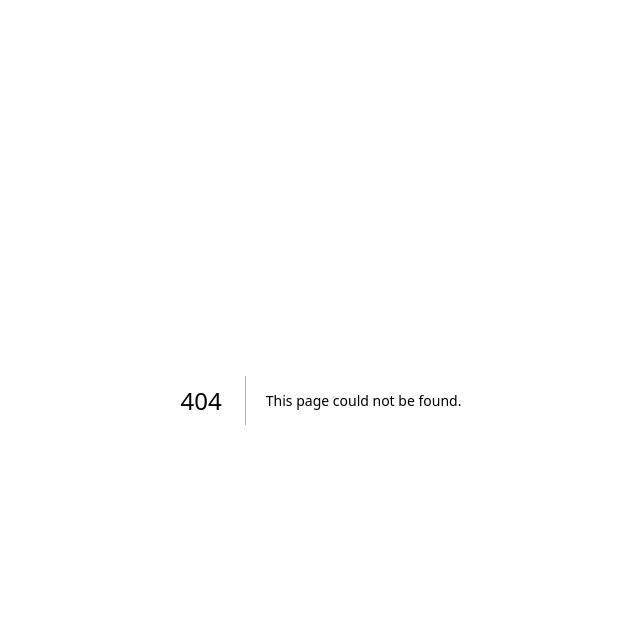
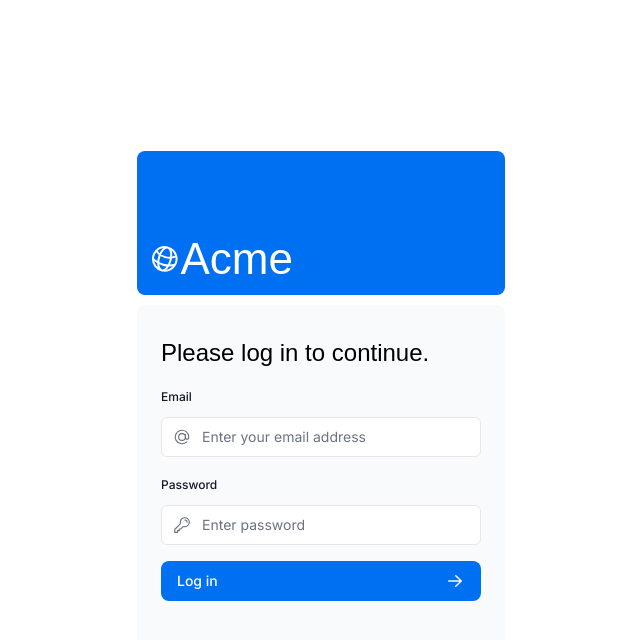
Before and after one commit to vickbk/nextjs-dashboard, a Next.js app: page /login in a window 1280 px wide. Before the commit this address had no page. Shown: the top 640 px of the page, without its empty margins (319-959 px from the left). Built offline with nearby package versions, Linux system fonts and the light colour scheme; a web font is replaced by a local one.

Commit message:
adding loggin logic

```diff
--- a/app/lib/actions.ts
+++ b/app/lib/actions.ts
@@ -1,5 +1,7 @@
 "use server";
 
+import { signIn } from "@/auth";
+import { AuthError } from "next-auth";
 import { revalidatePath } from "next/cache";
 import { redirect } from "next/navigation";
 import postgres from "postgres";
@@ -101,3 +103,19 @@
   }
   revalidatePath("/dashboard/invoices");
 }
+
+export async function authenticate(_: unknown, formData: FormData) {
+  try {
+    await signIn("credentials", formData);
+  } catch (error) {
+    if (error instanceof AuthError) {
+      switch (error.type) {
+        case "CredentialsSignin":
+          return "Invalid credentials.";
+        default:
+          return "Something went wrong.";
+      }
+    }
+    throw error;
+  }
+}
--- /dev/null
+++ b/app/login/page.tsx
@@ -0,0 +1,20 @@
+import AcmeLogo from "@/app/ui/acme-logo";
+import LoginForm from "@/app/ui/login-form";
+import { Suspense, useActionState } from "react";
+
+export default function LoginPage() {
+  return (
+    <main className="flex items-center justify-center md:h-screen">
+      <div className="relative mx-auto flex w-full max-w-[400px] flex-col space-y-2.5 p-4">
+        <div className="flex h-20 w-full items-end rounded-lg bg-blue-500 p-3 md:h-36">
+          <div className="w-32 text-white md:w-36">
+            <AcmeLogo />
+          </div>
+        </div>
+        <Suspense>
+          <LoginForm />
+        </Suspense>
+      </div>
+    </main>
+  );
+}
--- a/app/ui/login-form.tsx
+++ b/app/ui/login-form.tsx
@@ -1,15 +1,25 @@
-import { lusitana } from '@/app/ui/fonts';
+"use client";
+import { lusitana } from "@/app/ui/fonts";
 import {
   AtSymbolIcon,
   KeyIcon,
   ExclamationCircleIcon,
-} from '@heroicons/react/24/outline';
-import { ArrowRightIcon } from '@heroicons/react/20/solid';
-import { Button } from './button';
+} from "@heroicons/react/24/outline";
+import { ArrowRightIcon } from "@heroicons/react/20/solid";
+import { Button } from "./button";
+import { useActionState } from "react";
+import { authenticate } from "../lib/actions";
+import { useSearchParams } from "next/navigation";
 
 export default function LoginForm() {
+  const searchParams = useSearchParams();
+  const callbackUrl = searchParams.get("callbackUrl") || "/dashboard";
+  const [errorMessage, formAction, isPending] = useActionState(
+    authenticate,
+    null
+  );
   return (
-    <form className="space-y-3">
+    <form className="space-y-3" action={formAction}>
       <div className="flex-1 rounded-lg bg-gray-50 px-6 pb-4 pt-8">
         <h1 className={`${lusitana.className} mb-3 text-2xl`}>
           Please log in to continue.
@@ -55,11 +65,17 @@
             </div>
           </div>
         </div>
-        <Button className="mt-4 w-full">
+        <input type="hidden" name="redirectTo" value={callbackUrl} />
+        <Button className="mt-4 w-full" aria-disabled={isPending}>
           Log in <ArrowRightIcon className="ml-auto h-5 w-5 text-gray-50" />
         </Button>
         <div className="flex h-8 items-end space-x-1">
-          {/* Add form errors here */}
+          {errorMessage && (
+            <>
+              <ExclamationCircleIcon className="h-5 w-5 text-red-500" />
+              <p className="text-sm text-red-500">{errorMessage}</p>
+            </>
+          )}
         </div>
       </div>
     </form>
--- /dev/null
+++ b/auth.config.ts
@@ -0,0 +1,21 @@
+import type { NextAuthConfig } from "next-auth";
+
+export const authConfig = {
+  pages: {
+    signIn: "/login",
+  },
+  callbacks: {
+    authorized({ auth, request: { nextUrl } }) {
+      const isLoggedIn = !!auth?.user;
+      const isOnDashboard = nextUrl.pathname.startsWith("/dashboard");
+      if (isOnDashboard) {
+        if (isLoggedIn) return true;
+        return false; // Redirect unauthenticated users to login page
+      } else if (isLoggedIn) {
+        return Response.redirect(new URL("/dashboard", nextUrl));
+      }
+      return true;
+    },
+  },
+  providers: [],
+} satisfies NextAuthConfig;
--- /dev/null
+++ b/auth.ts
@@ -0,0 +1,43 @@
+import NextAuth from "next-auth";
+import { authConfig } from "./auth.config";
+import Credentials from "next-auth/providers/credentials";
+import z from "zod";
+import postgres from "postgres";
+import bcrypt from "bcryptjs";
+import { User } from "./app/lib/definitions";
+
+const sql = postgres(process.env.POSTGRES_URL!, { ssl: "require" });
+
+async function getUser(email: string): Promise<User | undefined> {
+  try {
+    const user = await sql<User[]>`SELECT * FROM users WHERE email=${email}`;
+    return user[0];
+  } catch (error) {
+    console.error("Failed to fetch user:", error);
+    throw new Error("Failed to fetch user.");
+  }
+}
+
+export const { auth, signIn, signOut } = NextAuth({
+  ...authConfig,
+  providers: [
+    Credentials({
+      async authorize(credentials) {
+        const parsedCredentials = z
+          .object({ email: z.string().email(), password: z.string().min(6) })
+          .safeParse(credentials);
+        if (parsedCredentials.success) {
+          const { email, password } = parsedCredentials.data;
+          const user = await getUser(email);
+          if (!user) return null;
+
+          const passwordsMatch = await bcrypt.compare(password, user.password);
+
+          if (passwordsMatch) return user;
+        }
+        console.log("Invalid credentials");
+        return null;
+      },
+    }),
+  ],
+});
--- a/package.json
+++ b/package.json
@@ -13,7 +13,7 @@
     "bcryptjs": "^3.0.3",
     "clsx": "^2.1.1",
     "next": "latest",
-    "next-auth": "4.24.13",
+    "next-auth": "5.0.0-beta.30",
     "postcss": "8.5.1",
     "postgres": "^3.4.7",
     "react": "latest",
```
Also changed, not shown: proxy.ts (added, +9 -0 lines), 1 other file (tests, documents, lock files or other folders).
